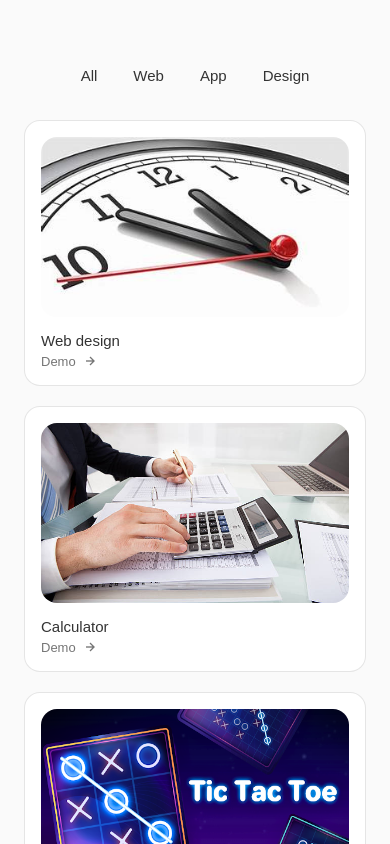
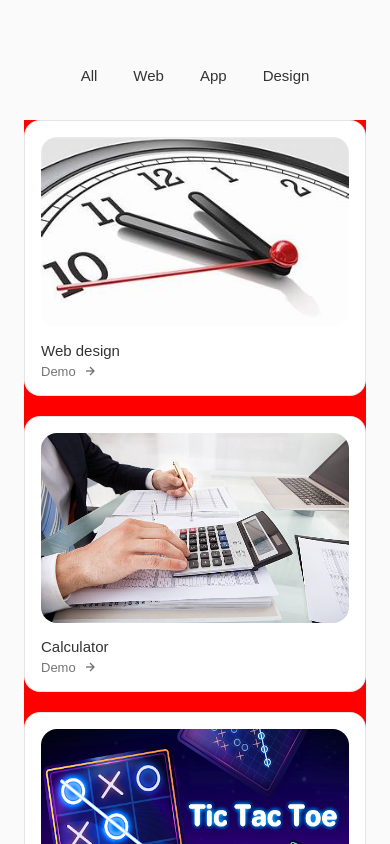
Before and after one commit to adnan2188/my_portfolio, a React (Vite) app: page / in a window 390 px wide. Shown: the part 3520-4364 px from the top of the page. Built offline with nearby package versions, Linux system fonts and the light colour scheme.

Commit message:
changed in project cards

```diff
--- a/src/components/work/Work.css
+++ b/src/components/work/Work.css
@@ -107,6 +107,7 @@
 @media screen and (max-width:576px) {
     .work_container {
         grid-template-columns: max-content;
+        background-color: red;
     }
 
     .work_container {
@@ -115,7 +116,7 @@
 
     .work_img {
         width: 100%;
-        height: 180px;
+        height: 190px;
     }
 }
 
```
